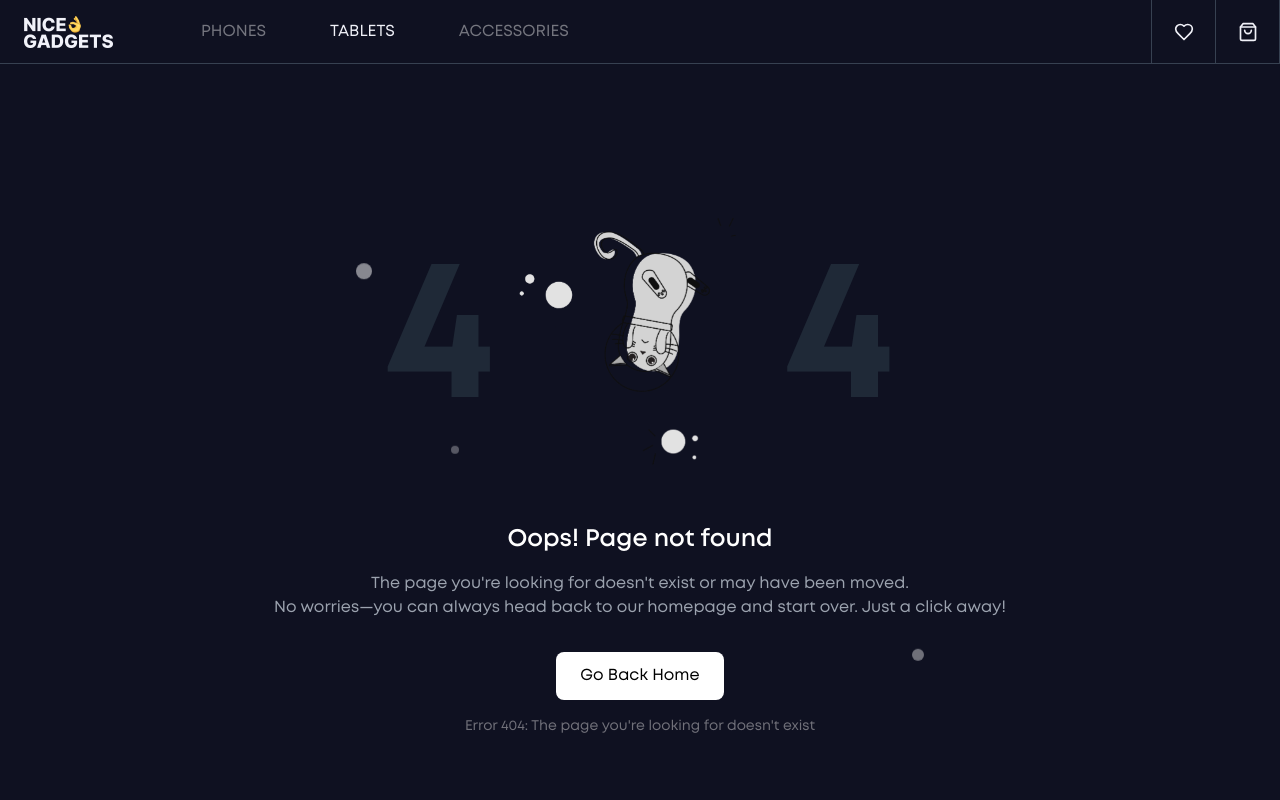
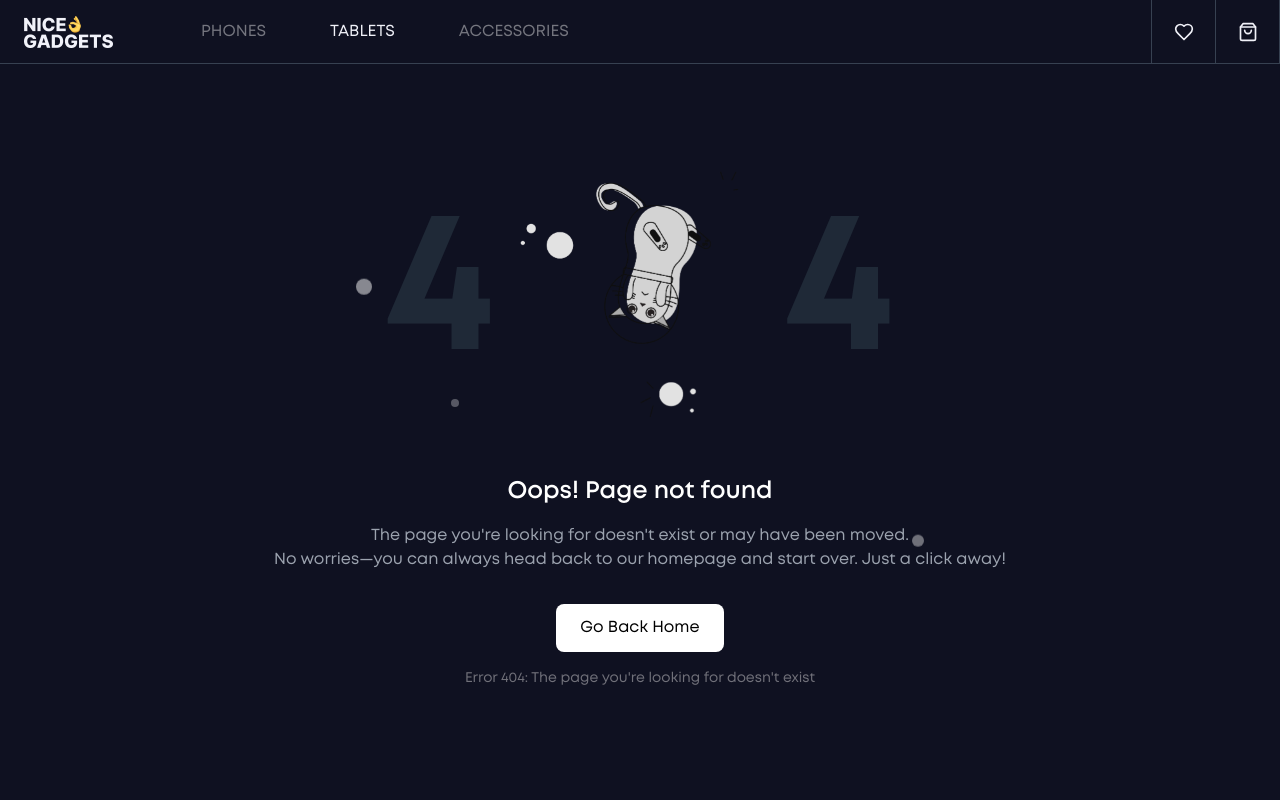
Before and after one commit to fs-oct24-tigers/catalog-frontend, a React (Vite) app: page /tablets/1 in a window 1280 px wide. Shown: the top 800 px of the page. Built offline with nearby package versions, Linux system fonts and the light colour scheme.

Commit message:
updated styles

```diff
--- a/src/components/NotFoundPage/NotFoundPage.tsx
+++ b/src/components/NotFoundPage/NotFoundPage.tsx
@@ -11,7 +11,7 @@ const NotFoundPage = () => {
   }, []);
 
   return (
-    <div className="min-h-screen flex flex-col items-center justify-center relative overflow-hidden">
+    <div className="min-h-[60vh] mt-4 lg:mt-20 flex flex-col items-center justify-center relative overflow-hidden">
       <div className="absolute w-full h-full">
         <div className="absolute top-1/4 left-1/4 w-4 h-4 bg-white rounded-full animate-float-slow opacity-50" />
         <div className="absolute top-1/3 right-1/3 w-2 h-2 bg-white rounded-full animate-float-medium opacity-30" />
```
